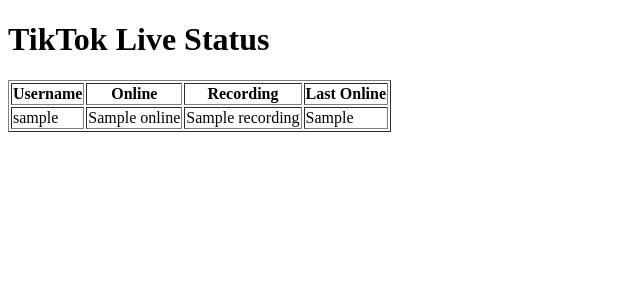
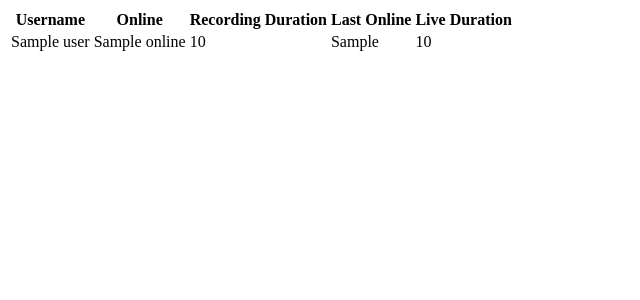
Before and after one commit to rohro1/tiktok-livestream-recorder, a Flask app: template templates/status.html in a window 1280 px wide. Shown: the top 300 px of the page, without its empty margins (0-640 px from the left). Run offline with Flask 3, Linux system fonts and the light colour scheme; the template is opened without the code that fills it: most values are stand-ins (such as "Sample title", 1, 10 or a date in 2020); parts of the project's set-up code (start-up, migrations or seed data) failed here and were passed over.

Commit message:
Force update all files

```diff
--- a/main.py
+++ b/main.py
@@ -1,74 +1,107 @@
 import os
 import threading
-from flask import Flask, redirect, request, jsonify
-from src.utils.oauth_drive import get_flow, save_credentials, get_drive_service, load_credentials
-from src.utils.status_tracker import StatusTracker
+import time
+from datetime import datetime
+from flask import Flask, render_template, redirect, request, session, url_for
+from src.utils.status_tracker import status_tracker
+from src.utils.oauth_drive import get_flow, save_credentials, load_credentials, get_drive_service
+from src.core.tiktok_recorder import TikTokRecorder
 
 app = Flask(__name__)
-status_tracker = StatusTracker()
+app.secret_key = os.urandom(24)
 
-# -------------------------
-# Root Route
-# -------------------------
-@app.route("/")
-def home():
-    return redirect("/status")  # or return a message
+USERNAMES_FILE = "usernames.txt"
 
-# -------------------------
+# -----------------------
+# Authorization Helpers
+# -----------------------
+
+def check_credentials():
+    """
+    Returns True if valid credentials exist, False otherwise.
+    """
+    creds = load_credentials()
+    if creds and creds.valid:
+        return True
+    return False
+
+# -----------------------
 # OAuth Routes
-# -------------------------
+# -----------------------
+
 @app.route("/authorize")
 def authorize():
     flow = get_flow()
-    authorization_url, state = flow.authorization_url(
-        access_type='offline',
-        include_granted_scopes='true'
-    )
-    return redirect(authorization_url)
+    auth_url, _ = flow.authorization_url(prompt="consent")
+    return render_template("authorize.html", auth_url=auth_url)
 
 @app.route("/oauth2callback")
 def oauth2callback():
     flow = get_flow()
     flow.fetch_token(authorization_response=request.url)
-    creds = flow.credentials
-    save_credentials(creds)
-    return "Authorization successful! You can close this page."
+    credentials = flow.credentials
+    save_credentials(credentials)
+    return redirect("/status")
 
-# -------------------------
-# Status Route
-# -------------------------
+# -----------------------
+# Status Routes
+# -----------------------
+
+@app.route("/")
+def index():
+    # Redirect to authorize if no valid credentials
+    if not check_credentials():
+        return redirect("/authorize")
+    return redirect("/status")
+
 @app.route("/status")
 def status():
-    return jsonify(status_tracker.get_status())
+    if not check_credentials():
+        return redirect("/authorize")
 
-# -------------------------
-# Livestream Monitoring Thread (simulation)
-# -------------------------
+    # Retrieve current status
+    status_data = status_tracker.get_status()
+    # Render HTML template with live data
+    return render_template("status.html", status=status_data)
+
+# -----------------------
+# Livestream Monitoring
+# -----------------------
+
 def monitor_livestreams():
-    import time
+    recorder = TikTokRecorder()
+    usernames = []
 
     while True:
-        if os.path.exists("usernames.txt"):
-            with open("usernames.txt", "r") as f:
-                usernames = [line.strip() for line in f if line.strip()]
-        else:
-            usernames = []
+        # Reload usernames every 5 minutes
+        if os.path.exists(USERNAMES_FILE):
+            with open(USERNAMES_FILE, "r") as f:
+                lines = f.readlines()
+                new_usernames = [line.strip() for line in lines if line.strip()]
+            if new_usernames != usernames:
+                usernames = new_usernames
+                status_tracker.init_users(usernames)
 
-        for user in usernames:
-            status_tracker.update_user(
-                username=user,
-                online=True,  # simulate online
-                recording_duration=5,
-                last_online="2025-08-28 16:00:00",
-                live_duration=300
-            )
-        time.sleep(10)
+        # Check live status for each username
+        for username in usernames:
+            is_live = recorder.is_user_live(username)
+            status_tracker.update_status(username, is_live)
+            if is_live and not recorder.is_recording(username):
+                # Start recording and uploading in a separate thread
+                threading.Thread(target=recorder.record_and_upload, args=(username,), daemon=True).start()
+
+        time.sleep(30)  # Poll every 30 seconds
+
+# -----------------------
+# Start Monitoring Thread
+# -----------------------
 
 threading.Thread(target=monitor_livestreams, daemon=True).start()
 
-# -------------------------
-# Run Flask
-# -------------------------
+# -----------------------
+# Run App
+# -----------------------
+
 if __name__ == "__main__":
     port = int(os.environ.get("PORT", 5000))
     app.run(host="0.0.0.0", port=port)
--- a/templates/status.html
+++ b/templates/status.html
@@ -1,18 +1,18 @@
-<!DOCTYPE html>
-<html>
-<head><title>TikTok Live Status</title></head>
-<body>
-<h1>TikTok Live Status</h1>
-<table border="1">
-<tr><th>Username</th><th>Online</th><th>Recording</th><th>Last Online</th></tr>
-{% for username, data in status_data.items() %}
-<tr>
-<td>{{ username }}</td>
-<td>{{ data.online }}</td>
-<td>{{ data.recording }}</td>
-<td>{{ data.last_online }}</td>
-</tr>
-{% endfor %}
+<table>
+  <tr>
+    <th>Username</th>
+    <th>Online</th>
+    <th>Recording Duration</th>
+    <th>Last Online</th>
+    <th>Live Duration</th>
+  </tr>
+  {% for user, data in status.items() %}
+  <tr>
+    <td>{{ user }}</td>
+    <td>{{ data.online }}</td>
+    <td>{{ data.recording_duration }}</td>
+    <td>{{ data.last_online }}</td>
+    <td>{{ data.live_duration }}</td>
+  </tr>
+  {% endfor %}
 </table>
-</body>
-</html>
```
